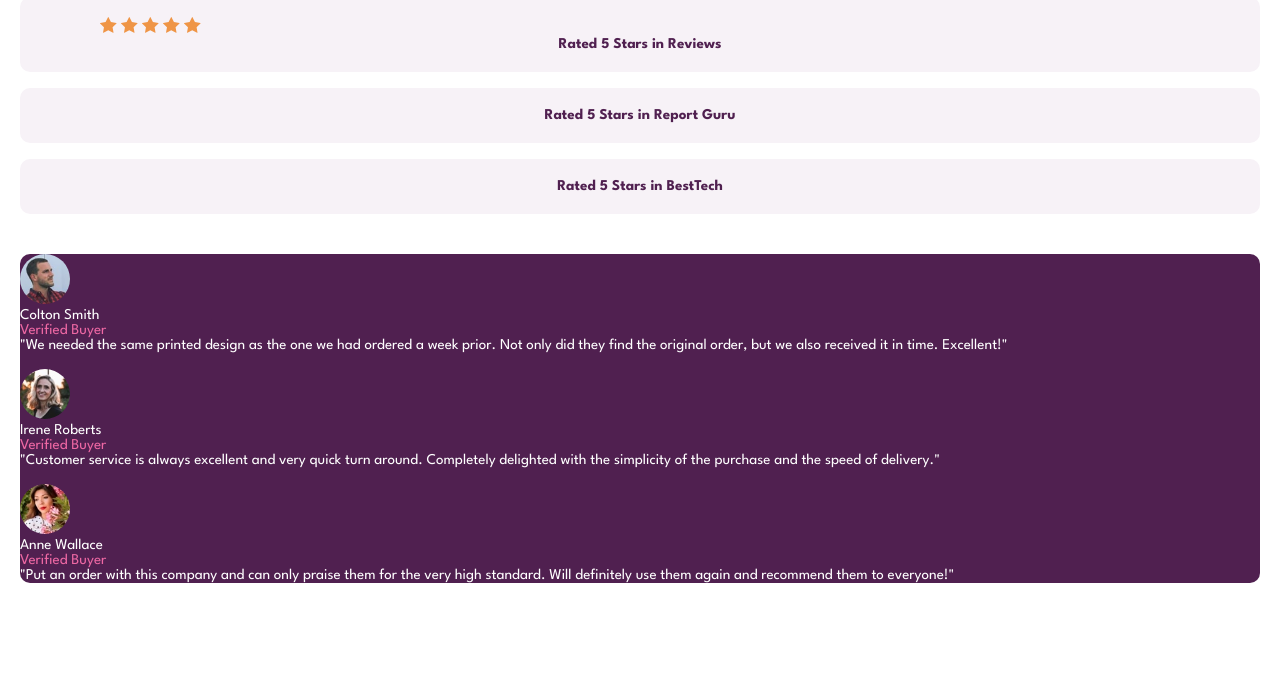
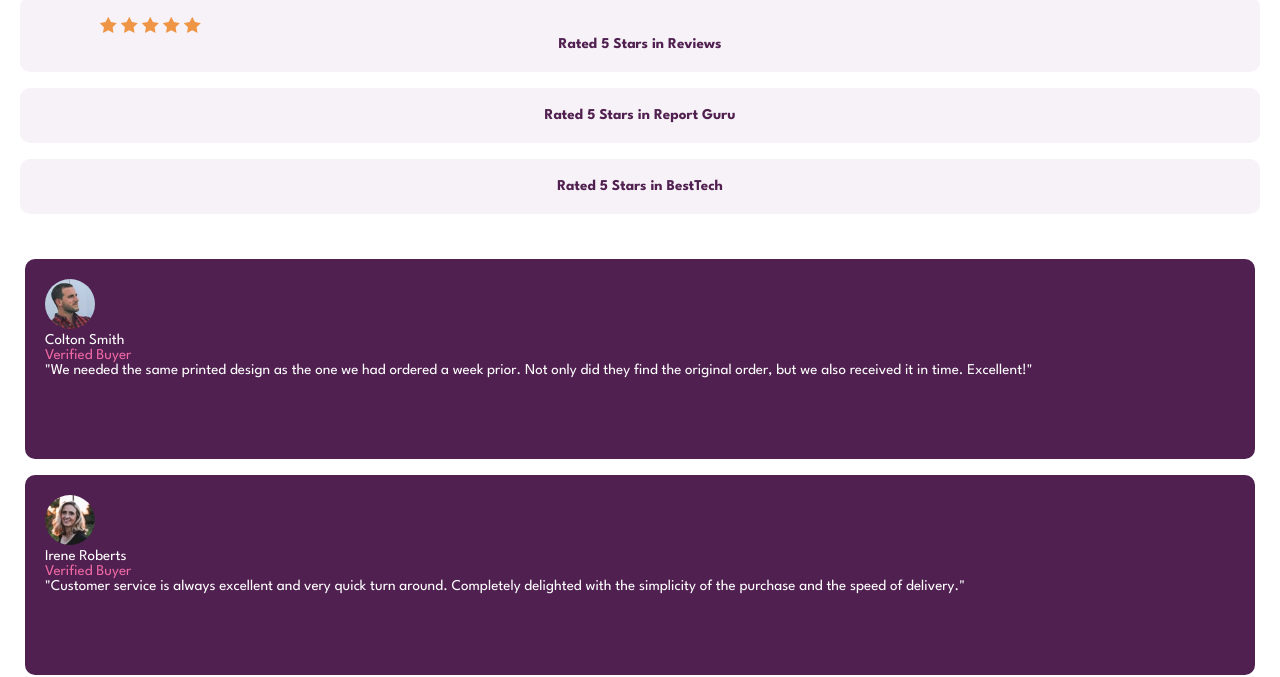
Before and after one commit to steph209/social-proof, a plain HTML site: page index.html in a window 1280 px wide. Shown: the part 133-810 px from the top of the page. Drawn offline with Linux system fonts and the light colour scheme.

Commit message:
pushing css code

```diff
--- a/index.html
+++ b/index.html
@@ -43,9 +43,11 @@
         </div>
         <div class="reviews">
             <section>
+                <div class="buyers">
                     <img src="images/image-colton.jpg" alt="">
                    <h2>Colton Smith</h2>
                     <span>Verified Buyer</span>
+                </div>
                <p>
                    "We needed the same printed design as the one we had ordered a week prior.
                     Not only did they find the original order, but we also received it in time.
@@ -53,18 +55,22 @@
                </p>
             </section>
             <section>
+                <div class="buyers">
                     <img src="images/image-irene.jpg" alt="">
                    <h2>Irene Roberts</h2>
                    <span>Verified Buyer</span>
+                </div>
                 <p>
                     "Customer service is always excellent and very quick turn around. Completely
                     delighted with the simplicity of the purchase and the speed of delivery."
                 </p>
             </section>
             <section>
+                <div class="buyers">
                     <img src="images/image-anne.jpg" alt="">
                    <h2>Anne Wallace</h2>
                    <span>Verified Buyer</span>
+                </div>
                 <p>
                     "Put an order with this company and can only praise them for the very high
                     standard. Will definitely use them again and recommend them to everyone!"
--- a/style.css
+++ b/style.css
@@ -93,10 +93,21 @@ main {
     grid-template-columns: 1fr;
     grid-gap: 1rem;
 
-    background-color: hsl(300, 43%, 22%);
     color: white;
 
     border-radius: 10px;
+
+    padding: 5px;
+}
+
+.reviews section {
+    background-color: hsl(300, 43%, 22%);
+
+    border-radius: 10px;
+
+    height: 160px;
+
+    padding: 20px;
 }
 
 .reviews img {
```
Lines whose indentation alone changed are shown as unchanged.
